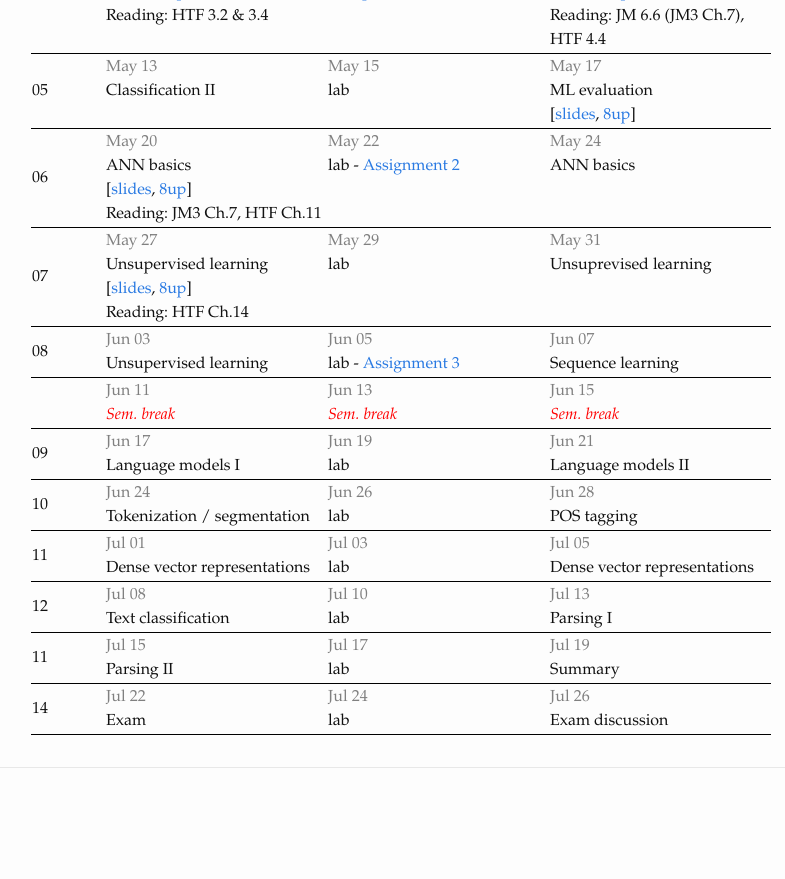
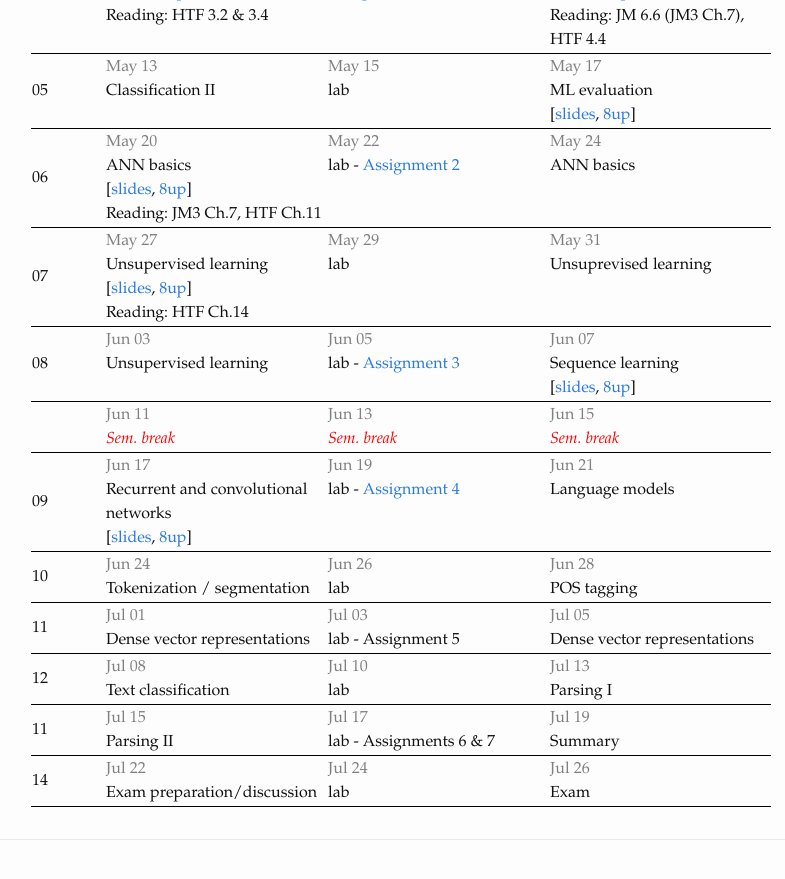
Before and after one commit to snlp2019/snlp2019.github.io, a Jekyll site: the page built from schedule.md, in a window 1280 px wide and 900 px high, scrolled down 575 px. Shown: the top 879 px of the window, without its empty margins (239-1024 px from the left). Built offline with Jekyll 4.4.1, drawn with Linux system fonts in a browser that asks for light colours; before the commit the page ends 1403 px from its top, so only the background shows below that.

Commit message:
Assignment 4 & update slides.

```diff
--- a/_data/schedule.yml
+++ b/_data/schedule.yml
@@ -94,6 +94,9 @@
       topic: lab - <a href="https://snlp2019.github.io/a3/">Assignment 3</a>
     Jun 07:
       topic: Sequence learning
+      links:
+        slides: slides/sequence-learning.pdf
+        8up: slides/sequence-learning-handout.pdf
 - week: ""
   dates:
     Jun 11: "Sem. break"
@@ -102,11 +105,14 @@
 - week: "09"
   dates:
     Jun 17:
-      topic: Language models I
+      topic: Recurrent and convolutional networks
+      links:
+        slides: slides/deep-networks.pdf
+        8up: slides/deep-networks-handout.pdf
     Jun 19:
-      topic: lab
+      topic: lab - <a href="https://snlp2019.github.io/a4/">Assignment 4</a>
     Jun 21:
-      topic: Language models II
+      topic: Language models
 - week: "10"
   dates:
     Jun 24:
@@ -120,7 +126,7 @@
     Jul 01:
       topic: Dense vector representations
     Jul 03:
-      topic: lab
+      topic: lab - Assignment 5
     Jul 05:
       topic: Dense vector representations
 - week: "12"
@@ -136,15 +142,15 @@
     Jul 15:
       topic: Parsing II
     Jul 17:
-      topic: lab
+      topic: lab - Assignments 6 & 7
     Jul 19:
       topic: Summary
 - week: "14"
   dates:
     Jul 22:
-      topic: Exam
+      topic: Exam preparation/discussion
     Jul 24:
           topic: lab
     Jul 26:
-      topic: Exam discussion
+      topic: Exam
 - week: ""
```
Also changed, not shown: 4 other files.
